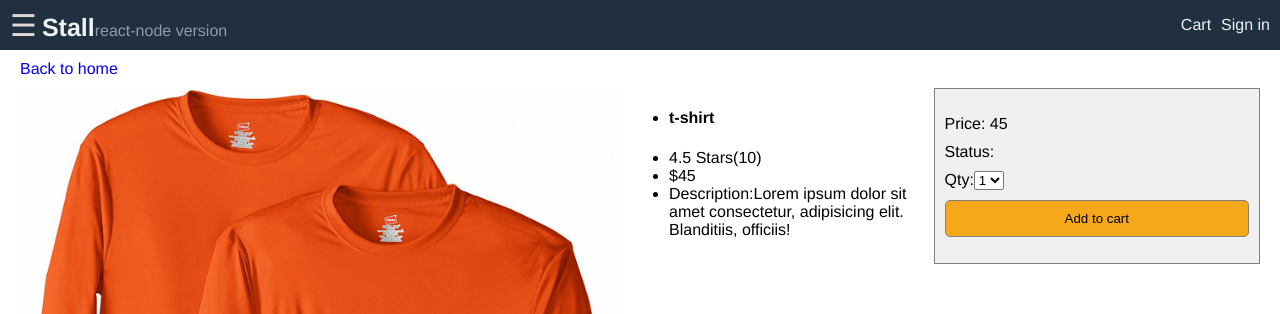
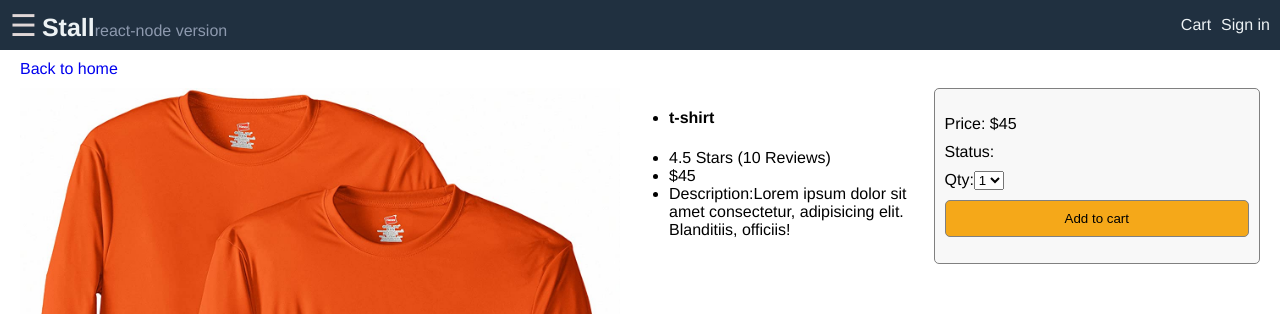
Before and after one commit to RichardRosario/stall-react-node-version, a React (Create React App) app in the folder frontend/: page /product/0 in a window 1280 px wide. Shown: the top 314 px of the page. Built offline with nearby package versions, Linux system fonts and the light colour scheme.

Commit message:
complete prduct page html css

```diff
--- a/frontend/src/Screens/ProductScreen.js
+++ b/frontend/src/Screens/ProductScreen.js
@@ -25,7 +25,7 @@ function ProductScreen(props) {
               <h4>{product.name}</h4>
             </li>
             <li>
-              {product.rating} Stars({product.numReviews})
+              {product.rating} Stars ({product.numReviews} Reviews)
             </li>
             <li>${product.price}</li>
             <li>
@@ -36,7 +36,7 @@ function ProductScreen(props) {
         </div>
         <div className="details-action">
           <ul>
-            <li>Price: {product.price}</li>
+            <li>Price: ${product.price}</li>
             <li>Status: {product.status}</li>
             <li>
               Qty:
--- a/frontend/src/style.css
+++ b/frontend/src/style.css
@@ -81,7 +81,7 @@ span.version {
   display: grid;
   justify-content: center;
   align-items: center;
-  grid-template-columns: repeat(auto-fit, minmax(260px, 1fr));
+  grid-template-columns: repeat(auto-fit, minmax(300px, 1fr));
 }
 .products li {
   list-style-type: none;
@@ -169,7 +169,7 @@ span.version {
 }
 .details-image img {
   max-width: 60rem;
-  widows: 100%;
+  width: 100%;
 }
 .details-info {
   flex: 1 1 30rem;
@@ -177,7 +177,8 @@ span.version {
 .details-action {
   flex: 1 1 30rem;
   border: 0.1rem solid #808080;
-  background-color: #f0f0f0;
+  border-radius: 0.5rem;
+  background-color: #f8f8f8;
   padding: var(--bigSpacing);
 }
 .datails-info ul,
@@ -202,5 +203,5 @@ span.version {
   background-color: #f5a819;
 }
 .btn:hover {
-  border: 0.1rem solid var(--mainGrey);
+  border: 0.1rem solid var(--mainDark);
 }
```
